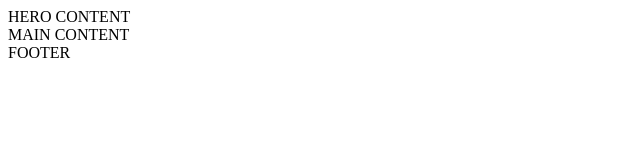
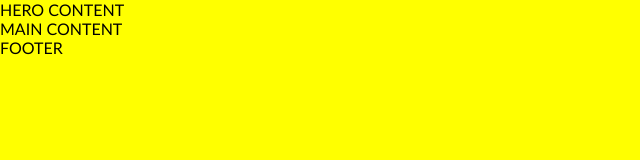
Before and after one commit to LauraTechnology/7-coming-soon, a website: page index.html in a window 1280 px wide. Shown: the whole page, without its empty margins (0-640 px from the left). Drawn offline with Linux system fonts and the light colour scheme.

Commit message:
prideti link'ai

```diff
--- a/index.html
+++ b/index.html
@@ -6,6 +6,16 @@
     <meta http-equiv="X-UA-Compatible" content="IE=edge">
     <meta name="viewport" content="width=device-width, initial-scale=1.0">
     <title>Coming soon</title>
+    <link rel="stylesheet" href="./css/base/reset.css">
+    <link rel="stylesheet" href="./css/base/variables.css">
+    <link rel="stylesheet" href="./css/base/layout.css">
+    <link rel="stylesheet" href="./css/components/button.css">
+    <link rel="stylesheet" href="./css/components/clock.css">
+    <link rel="stylesheet" href="./css/components/form.css">
+    <link rel="stylesheet" href="./css/components/mouse.css">
+    <link rel="stylesheet" href="./css/components/progress-bar.css">
+    <link rel="stylesheet" href="./css/custom.css">
+
 </head>
 
 <body>
```
